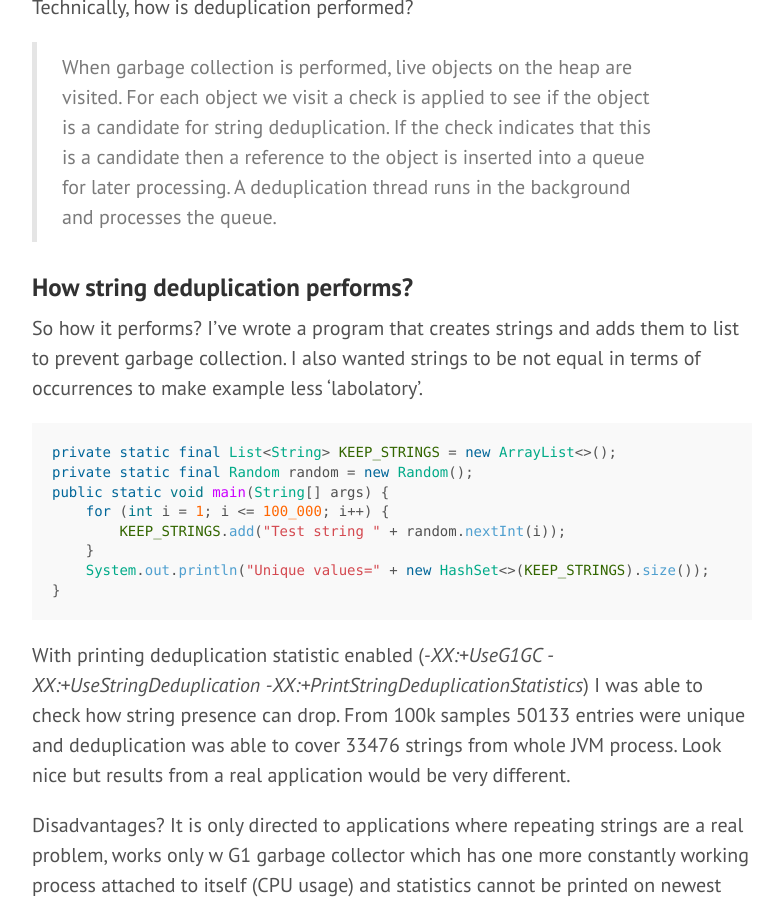
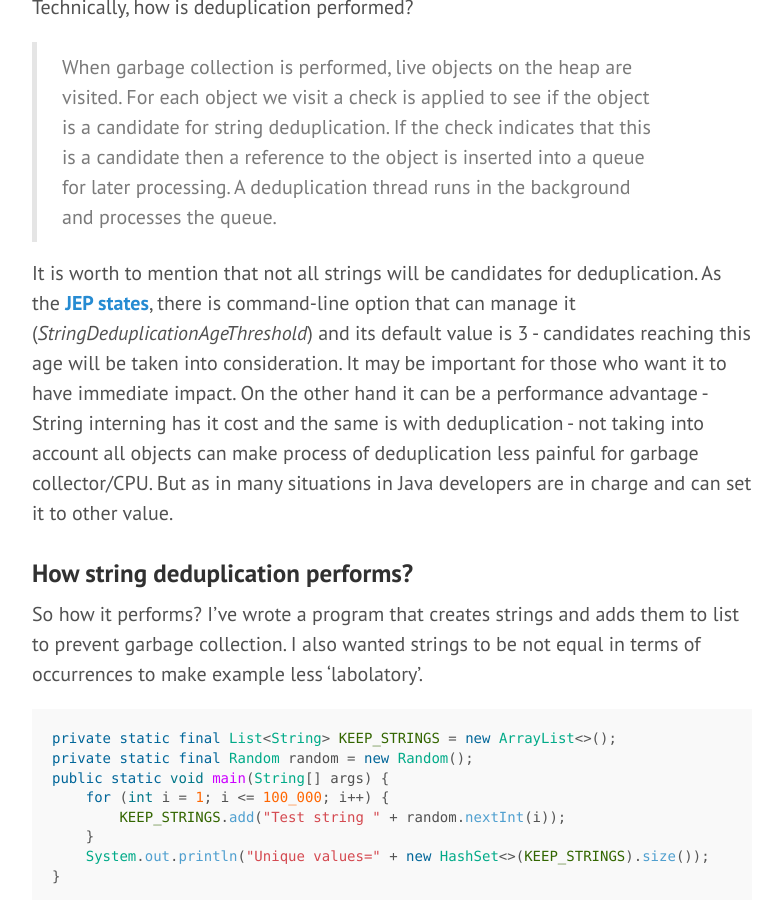
Before and after one commit to mikolajkania/mikolajkania.github.io, a Jekyll site: the page built from _posts/2019-01-02-all-you-need-to-know-about-string-performance-in-java.md, in a window 1280 px wide and 900 px high, scrolled down 3966 px. Shown: the whole window, without its empty margins (428-1210 px from the left). Built offline with Jekyll 4.4.1, drawn with Linux system fonts in a browser that asks for light colours.

Commit message:
GC's age info added for deduplication

```diff
--- a/_posts/2019-01-02-all-you-need-to-know-about-string-performance-in-java.md
+++ b/_posts/2019-01-02-all-you-need-to-know-about-string-performance-in-java.md
@@ -122,6 +122,8 @@ Technically, how is deduplication performed?
 
 > When garbage collection is performed, live objects on the heap are visited. For each object we visit a check is applied to see if the object is a candidate for string deduplication. If the check indicates that this is a candidate then a reference to the object is inserted into a queue for later processing. A deduplication thread runs in the background and processes the queue.
 
+It is worth to mention that not all strings will be candidates for deduplication. As the [JEP states](http://openjdk.java.net/jeps/248), there is command-line option that can manage it (*StringDeduplicationAgeThreshold*) and its default value is 3 - candidates reaching this age will be taken into consideration. It may be important for those who want it to have immediate impact. On the other hand it can be a performance advantage - String interning has it cost and the same is with deduplication - not taking into account all objects can make process of deduplication less painful for garbage collector/CPU. But as in many situations in Java developers are in charge and can set it to other value.
+
 ### How string deduplication performs?
 
 So how it performs? I've wrote a program that creates strings and adds them to list to prevent garbage collection. I also wanted strings to be not equal in terms of occurrences to make example less 'labolatory'.
@@ -174,7 +176,6 @@ As Strings are immutable its concatenation requires creating a new entry after e
 
 > Implements a modifiable string. At any point in time it contains some particular sequence of characters, but the length and content of the sequence can be changed through certain method calls.
 
-
 It offers better performance during concatenation; exact comparison can be seen in [this post](http://www.corejavaguru.com/effective-java/items/51){:target="_blank"}. What's more, it helps avoid temporary Strings objects that would be a result of standard concatenation and offers additional methods to work on text.
 
 But should you always replace string concatenation with StringBuilder? In many situations it is the triumph of form over substance as you are loosing the readability of a code. What's more, compiler can do it for you under the hood when you are - for instance - explicitly adding few strings outside a loop. From [Java Language Specification](https://docs.oracle.com/javase/specs/jls/se11/html/jls-15.html#jls-15.18.1){:target="_blank"}:
```
